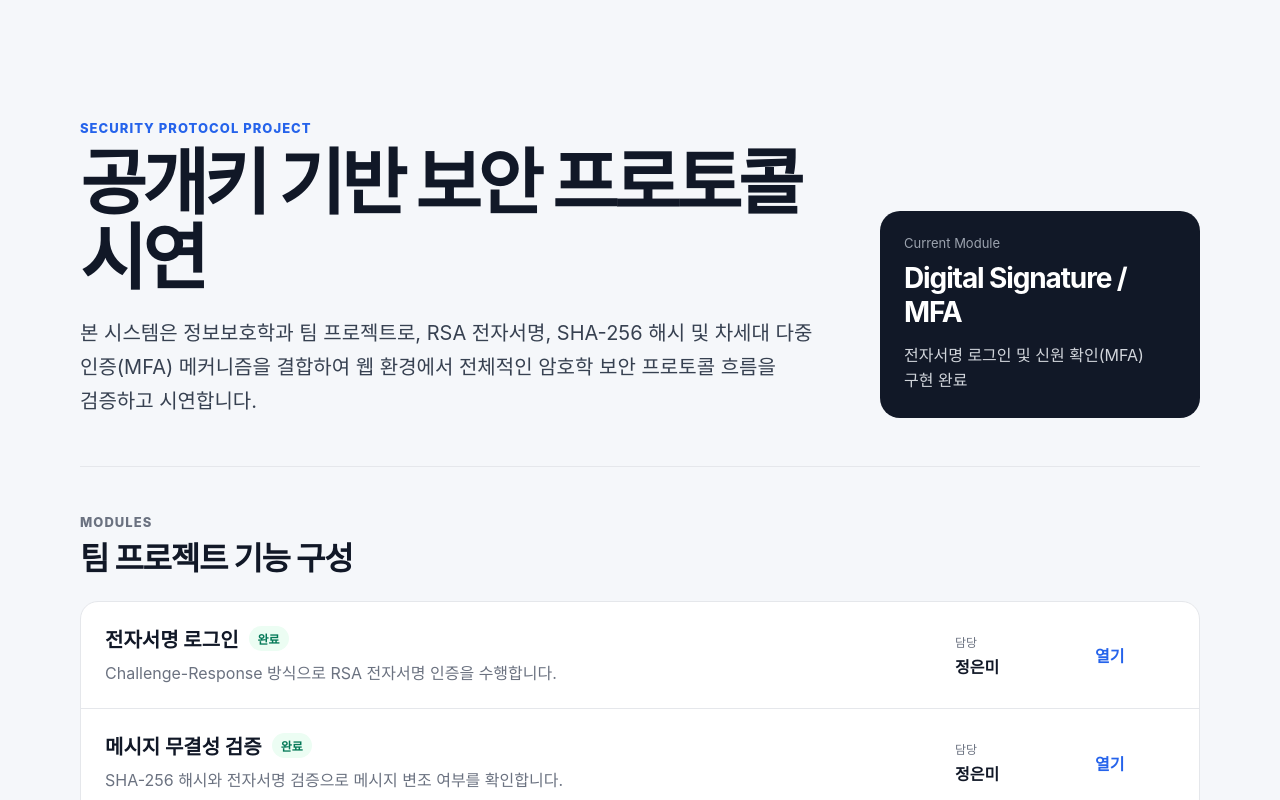
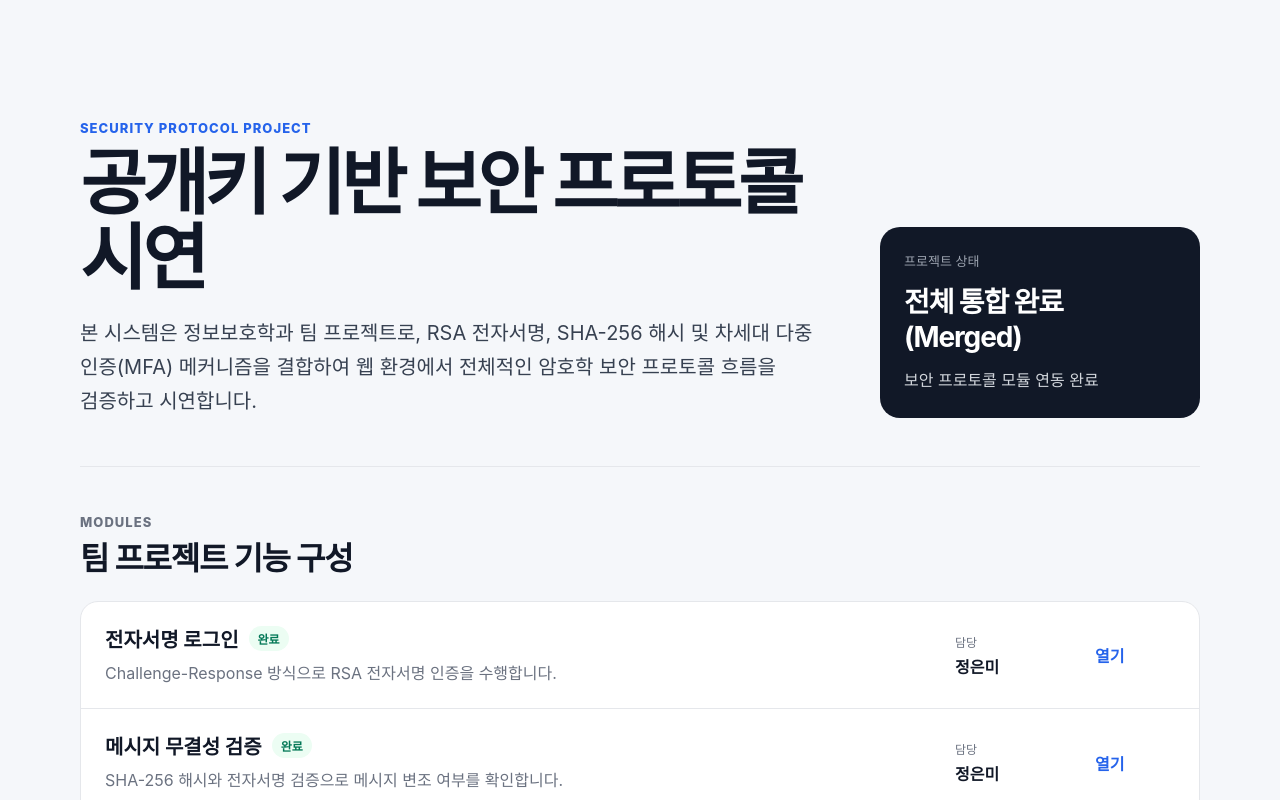
Before and after one commit to pmj2744/Security-Protocol, a Next.js app: page / in a window 1280 px wide. Shown: the top 800 px of the page. Built offline with nearby package versions, Linux system fonts and the light colour scheme.

Commit message:
UI 수정

```diff
--- a/src/app/page.tsx
+++ b/src/app/page.tsx
@@ -118,11 +118,11 @@ export default function Home() {
 
         <div className="header-panel">
 
-          <span>Current Module</span>
+          <span>프로젝트 상태</span>
 
-          <strong>Digital Signature / MFA</strong>
+          <strong>전체 통합 완료 (Merged)</strong>
 
-          <p>전자서명 로그인 및 신원 확인(MFA) 구현 완료</p>
+          <p>보안 프로토콜 모듈 연동 완료</p>
 
         </div>
 
```
